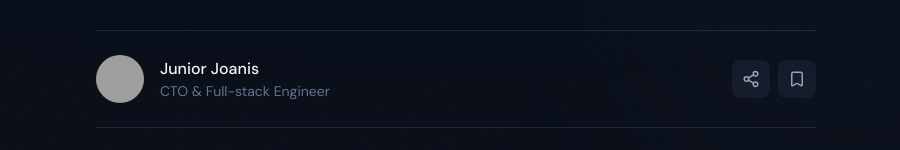
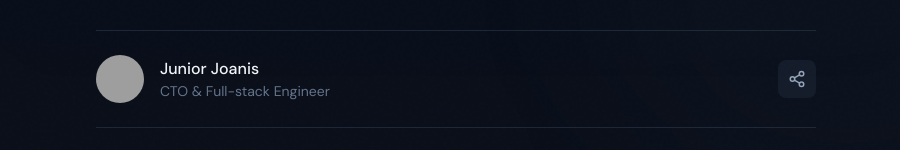
Before and after one commit to JuniorJoanis/portfolio-desktop, a React (Vite) app: page /blog/building-ai-copilot-accounts-receivable in a window 1280 px wide. Shown: the part 571-721 px from the top of the page, without its empty margins (184-1084 px from the left). Built offline with nearby package versions, Linux system fonts and the light colour scheme; grey boxes are pictures that could not be loaded.

Commit message:
feat(blog post): implement sharing functionality for Twitter

```diff
--- a/components/blog/BlogPost.tsx
+++ b/components/blog/BlogPost.tsx
@@ -81,8 +81,10 @@ const BlogPost: React.FC = () => {
     return <Navigate to="/blog" replace />;
   }
 
-  const copyLink = () => {
-    navigator.clipboard.writeText(window.location.href);
+  const shareOnTwitter = () => {
+    const text = encodeURIComponent(post.title);
+    const url = encodeURIComponent(window.location.href);
+    window.open(`https://x.com/intent/tweet?text=${text}&url=${url}`, '_blank', 'noopener,noreferrer');
   };
 
   // Parse date for machine-readable format
@@ -235,19 +237,12 @@ const BlogPost: React.FC = () => {
             </div>
             <div className="flex items-center gap-2">
               <button
-                onClick={copyLink}
+                onClick={shareOnTwitter}
                 className="p-2.5 rounded-lg bg-slate-800/50 text-slate-400 hover:text-teal-400 hover:bg-slate-800 transition-all"
-                title="Copy link"
-                aria-label="Copy article link to clipboard"
+                title="Share on X"
+                aria-label="Share this article on X (Twitter)"
               >
                 <Share2 size={18} aria-hidden="true" />
-              </button>
-              <button
-                className="p-2.5 rounded-lg bg-slate-800/50 text-slate-400 hover:text-teal-400 hover:bg-slate-800 transition-all"
-                title="Bookmark"
-                aria-label="Bookmark this article"
-              >
-                <Bookmark size={18} aria-hidden="true" />
               </button>
             </div>
           </div>
```
